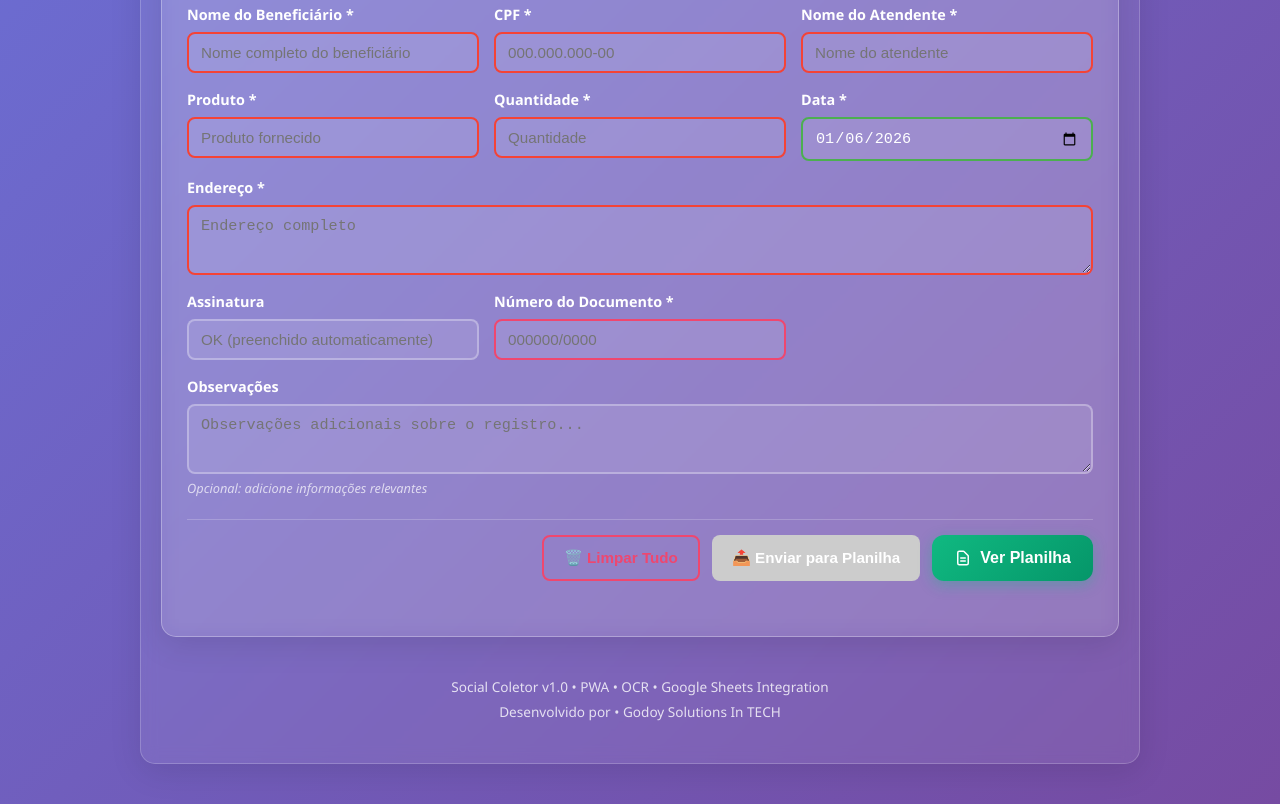
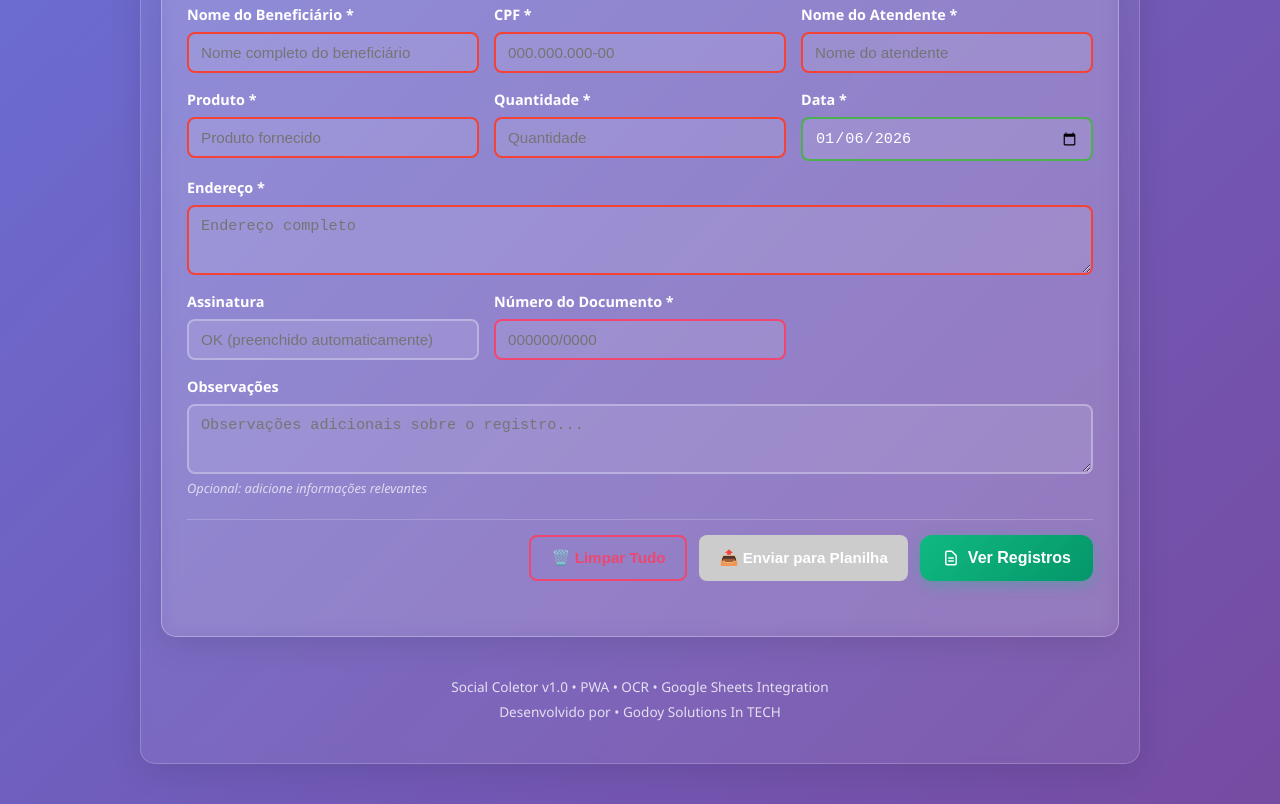
Before and after one commit to GodoyTECH/coletor-de-dados, a plain HTML site: page index.html in a window 1280 px wide. Shown: the part 1212-2016 px from the top of the page. Drawn offline with Linux system fonts and the light colour scheme.

Commit message:
Change button text from 'Ver Planilha' to 'Ver Registros'

```diff
--- a/index.html
+++ b/index.html
@@ -205,7 +205,7 @@
                                 <path stroke-linecap="round" stroke-linejoin="round" stroke-width="2"
                               d="M9 12h6m-6 4h6m2 5H7a2 2 0 01-2-2V5a2 2 0 012-2h5.586a1 1 0 01.707.293l5.414 5.414a1 1 0 01.293.707V19a2 2 0 01-2 2z"/>
                                         </svg>
-                                              Ver Planilha
+                                              Ver Registros
 </button>
 
                     </div>
```
